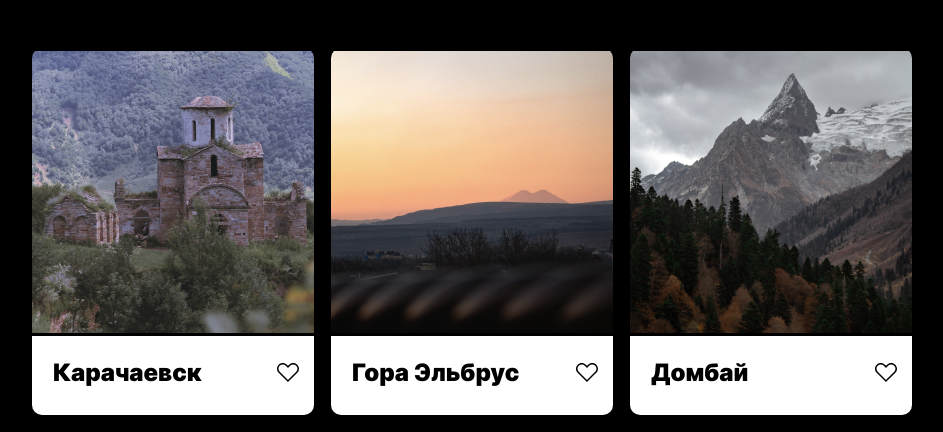
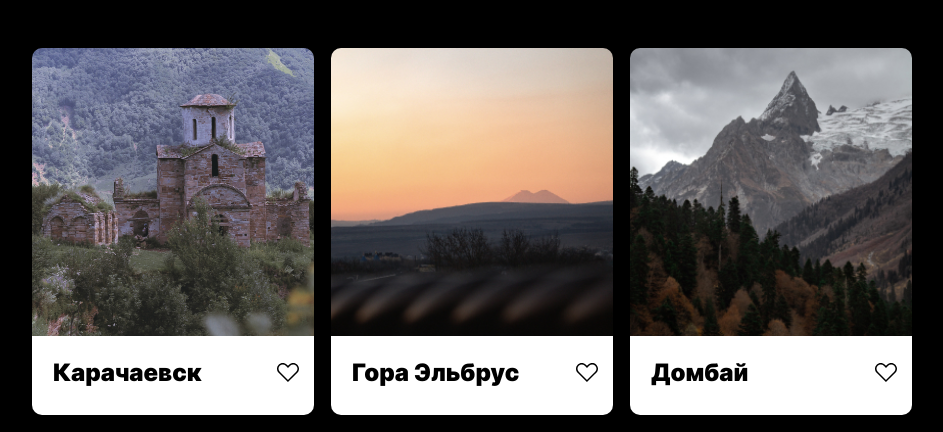
Before and after one commit to Kid-Kudi/mesto-project, a plain HTML site: page index.html in a window 1280 px wide. Shown: the part 296-728 px from the top of the page, without its empty margins (168-1111 px from the left). Drawn offline with Linux system fonts and the light colour scheme.

Commit message:
Правки

```diff
--- a/blocks/element/__image/element__image.css
+++ b/blocks/element/__image/element__image.css
@@ -1,6 +1,6 @@
 .element__image {
   width: 100%;
   height: 100%;
-  object-fit: contain;
+  object-fit: cover;
   object-position: center;
 }
--- a/blocks/profile/__about/profile__about.css
+++ b/blocks/profile/__about/profile__about.css
@@ -15,5 +15,6 @@
     font-size: 14px;
     line-height: 17px;
     justify-self: end;
+    max-width: 200px;
   }
 }
--- a/blocks/profile/__name/profile__name.css
+++ b/blocks/profile/__name/profile__name.css
@@ -16,6 +16,5 @@
     line-height: 33px;
     text-align: center;
     justify-self: end;
-    max-width: 200px;
   }
 }
--- a/blocks/profile/profile.css
+++ b/blocks/profile/profile.css
@@ -15,7 +15,5 @@
     display: flex;
     flex-direction: column;
     align-items: center;
-    width: calc(100% - 19px * 2);
-    margin: 0 auto;
   }
 }
--- a/index.html
+++ b/index.html
@@ -27,7 +27,7 @@
       </div>
       <button class="button profile__add" type="button" aria-label="Добавить"></button>
     </section>
-    <div class="elements">
+    <section class="elements">
       <article class="element">
         <img class="element__image" src="./images/karachaevsk.jpg" alt="Карачаевск">
         <div class="element__group">
@@ -70,7 +70,7 @@
           <button class="button element__button-like" type="button" aria-label="Нравится"></button>
         </div>
       </article>
-    </div>
+    </section>
   </main>
   <footer class="footer">
     <p class="footer__copyright">&copy; 2023 Mesto Russia</p>
```
